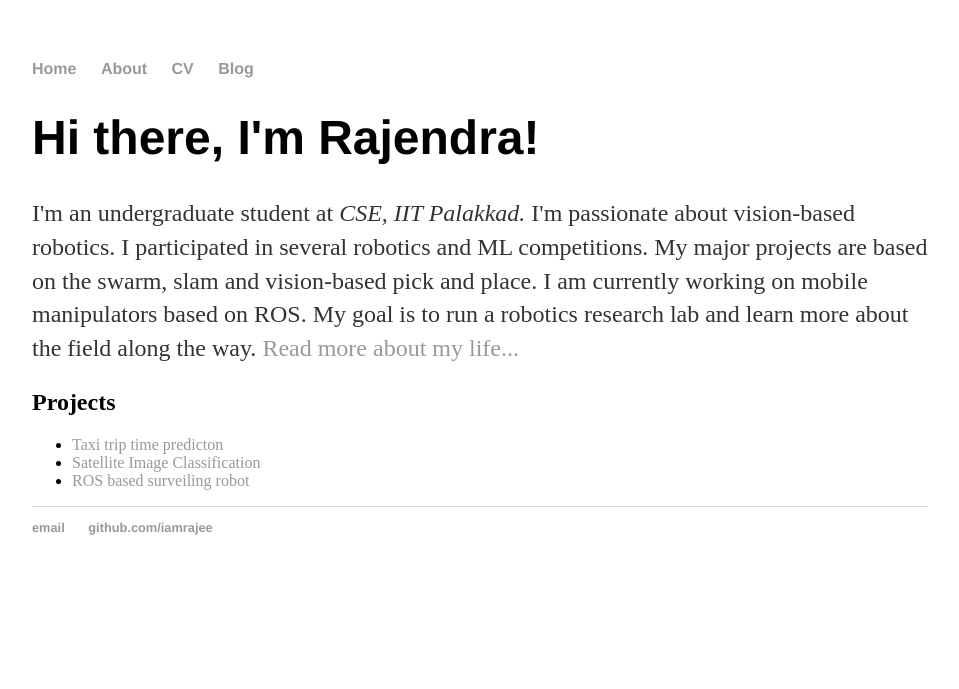
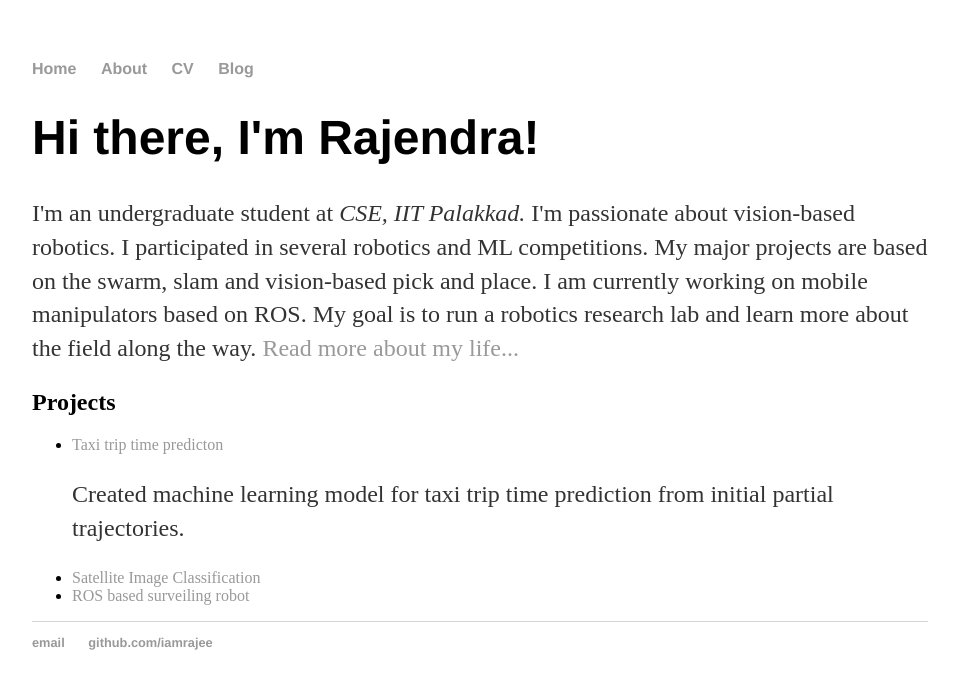
Before and after one commit to iamrajee/iamrajee.github.io, a Jekyll site: the page built from index.html, in a window 1280 px wide. Shown: the top 689 px of the page, without its empty margins (160-1119 px from the left). Built offline with Jekyll 4.4.1, drawn with Linux system fonts in a browser that asks for light colours.

Commit message:
Update index.html

```diff
--- a/index.html
+++ b/index.html
@@ -8,7 +8,13 @@ title: Rajendra Singh
 	<h2>Projects</h2>
 	<ul class="projects">
 		<li><a href="https://github.com/iamrajee/kaggle/tree/master/TaxiTimePredict">Taxi trip time predicton</a></li>
+		<p>Created machine learning model for taxi trip time prediction from initial partial trajectories.</p>
 		<li><a href="https://github.com/iamrajee/Satellite_Image_Classfication">Satellite Image Classification</a></li>
 		<li><a href="https://drive.google.com/drive/folders/1B5k8_0QPwT3smCKnMK9Dd8N9MWVTcHdE?usp=sharing">ROS based surveiling robot</a></li>
+<!-- 		<li><a href="">ROS</a></li>
+		<li><a href="">ROS</a></li>
+		<li><a href="">ROS</a></li>
+		<li><a href="">ROS</a></li> -->
+
 	</ul>
 </div><!-- /.blurb -->
```
